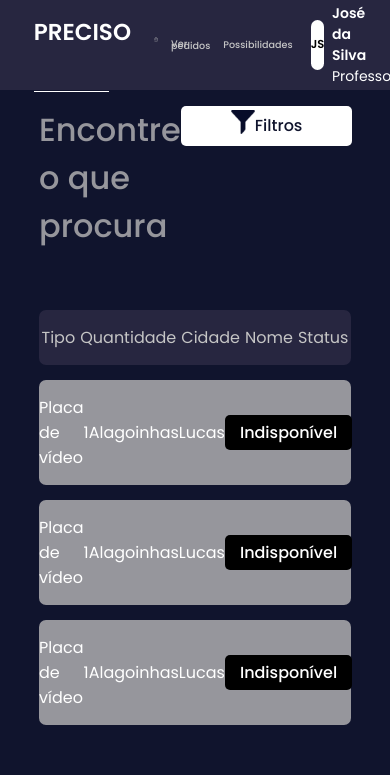
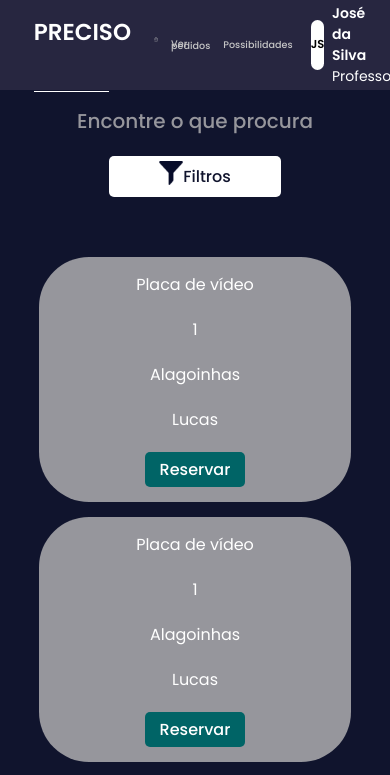
Before and after one commit to LucasDSL/Preciso-HackSocial, a Next.js app in the folder frontend/: page / in a window 390 px wide. Shown: the top 775 px of the page. Built offline with nearby package versions, Linux system fonts and the light colour scheme.

Commit message:
Possibilities responsiv

```diff
--- a/frontend/components/Possibilidades/Card.tsx
+++ b/frontend/components/Possibilidades/Card.tsx
@@ -7,8 +7,8 @@ export default function Card(){
           <p>1</p>
           <p>Alagoinhas</p>
           <p>Lucas</p>
-          <button className="reserve-btn" onClick={() => setButton(!button)}>
-            {button ? "Reservar" : "Indisponível"}
+          <button className="reserve-btn">
+            Reservar
           </button>
         </div>
     )
--- a/frontend/components/Possibilidades/Possibilidades.tsx
+++ b/frontend/components/Possibilidades/Possibilidades.tsx
@@ -1,13 +1,11 @@
-import "./styles";
 import Image from "next/image";
 import * as S from "./styles";
 import Card from './Card'
 import srcImg from "../../public/filter.png";
 import { useState } from "react";
 export default function Possibilidades() {
-  const [button, setButton] = useState(false);
   return (
-    <S.Possibilidades background_color_btn={button}>
+    <S.Possibilidades>
       <article className="possibilities-title">
         <h2>Encontre o que procura</h2>
         <button>
@@ -29,25 +27,13 @@ export default function Possibilidades() {
 
         <Card />
 
-        <div className="card">
-          <p>Placa de vídeo</p>
-          <p>1</p>
-          <p>Alagoinhas</p>
-          <p>Lucas</p>
-          <button className="reserve-btn">
-            {button ? "Reservar" : "Indisponível"}
-          </button>
-        </div>
+        <Card />
 
-        <div className="card">
-          <p>Placa de vídeo</p>
-          <p>1</p>
-          <p>Alagoinhas</p>
-          <p>Lucas</p>
-          <button className="reserve-btn">
-            {button ? "Reservar" : "Indisponível"}
-          </button>
-        </div>
+        <Card />
+
+        <Card />
+
+
       </div>
     </S.Possibilidades>
   );
--- a/frontend/components/Possibilidades/styles.ts
+++ b/frontend/components/Possibilidades/styles.ts
@@ -1,19 +1,16 @@
 import styled from "styled-components";
-import "./styles";
-interface Props{
-  background_color_btn: boolean
-}
 export const Possibilidades = styled.div`
-  height: 100%;
   font-family: "Poppins";
   background-color: #10142d;
   color: #96969c;
   padding: 4% 10% 5% 10%;
   .possibilities-title {
     display: flex;
-    justify-content: space-between;
+    flex-direction: column;
+    align-items: center;
+    gap: 20px;
     h2 {
-      font-size: 32px;
+      font-size: 20px;
       font-weight: 500;
     }
     button {
@@ -39,26 +36,22 @@ export const Possibilidades = styled.div`
       gap: 15px;
     }
     .card-titles {
-    background-color: #272640;
-    color: #c5c5c5;
-    font-size: 16px;
-    display: flex;
-    justify-content: space-around;
-    border-radius: 7px;
-    padding: 15px 0px;
+      display: none;
     }
     .card {
       background-color: #96969c;
       color: #ffffff;
       font-size: 16px;
       display: flex;
+      flex-direction: column;
       justify-content: space-around;
       align-items: center;
-    border-radius: 7px;
+      border-radius: 50px;
+      gap: 20px;
       padding: 15px 0px;
     }
-  button {
-    background-color: ${(props: Props) => props.background_color_btn ? '#006466' : 'black'};
+    .reserve-btn {
+      background-color: ${"#006466"};
       font-family: "Poppins";
       color: white;
       font-weight: 500;
@@ -69,4 +62,34 @@ export const Possibilidades = styled.div`
       border-radius: 5px;
       font-size: 16px;
     }
+  @media (min-width: 768px) {
+    font-family: "Poppins";
+    background-color: #10142d;
+    color: #96969c;
+    padding: 4% 10% 5% 10%;
+    .possibilities-title {
+      flex-direction: row;
+      justify-content: space-between;
+      h2 {
+        font-size: 32px;
+      }
+    }
+    .cards-section {
+      padding: 60px 0px;
+      display: flex;
+      flex-direction: column;
+      gap: 15px;
+    }
+    .card-titles {
+      display: flex;
+      justify-content: space-around;
+      background-color: #272640;
+      padding: 15px 40px 15px 0px;
+      border-radius: 7px;
+    }
+    .card {
+      flex-direction: row;
+      border-radius: 7px;
+    }
+  }
 `;
```
Lines whose indentation alone changed are shown as unchanged.
